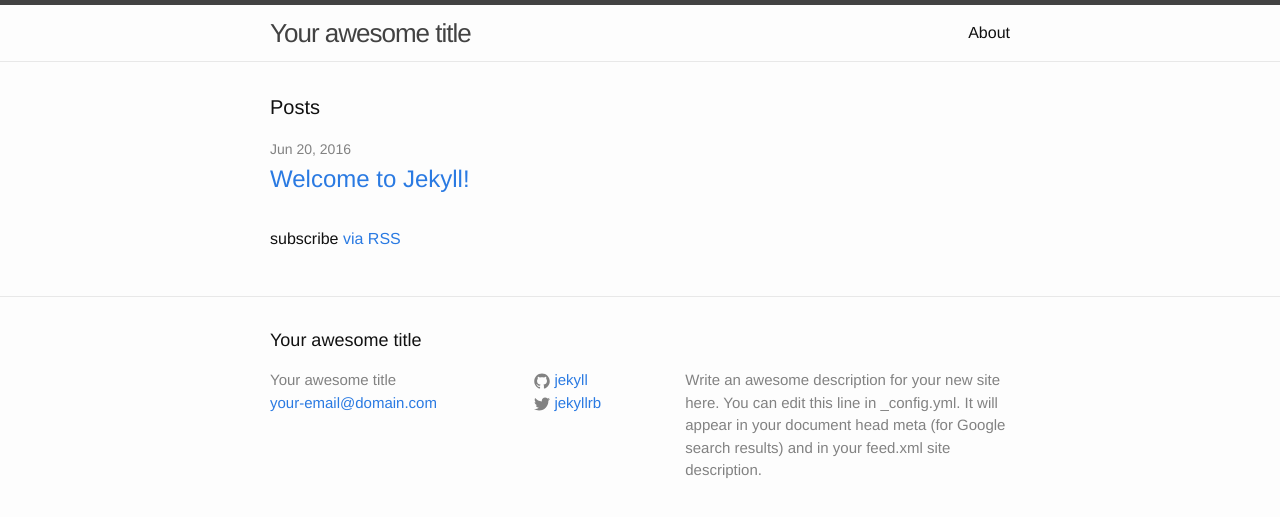
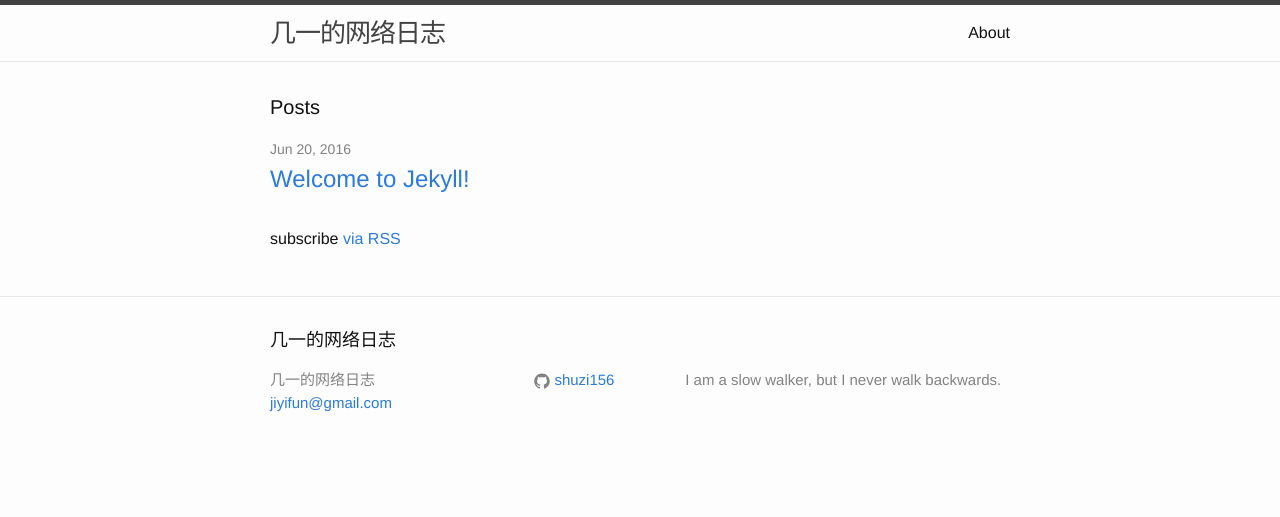
Before and after one commit to shuzi156/jiyiblogs, a Jekyll site: the page built from index.html, in a window 1280 px wide. Shown: the top 517 px of the page. Built offline with Jekyll 4.4.1, drawn with Linux system fonts in a browser that asks for light colours.

Commit message:
change config

```diff
--- a/_config.yml
+++ b/_config.yml
@@ -6,16 +6,13 @@
 # 'jekyll serve'. If you change this file, please restart the server process.
 
 # Site settings
-title: Your awesome title
-email: your-email@domain.com
+title: 几一的网络日志
+email: jiyifun@gmail.com
 description: > # this means to ignore newlines until "baseurl:"
-  Write an awesome description for your new site here. You can edit this
-  line in _config.yml. It will appear in your document head meta (for
-  Google search results) and in your feed.xml site description.
+  I am a slow walker, but I never walk backwards.
 baseurl: "/jiyiblogs" # the subpath of your site, e.g. /blog
-url: "http://yourdomain.com" # the base hostname & protocol for your site
-twitter_username: jekyllrb
-github_username:  jekyll
+url: "http://shuzi156.github.io" # the base hostname & protocol for your site
+github_username:  shuzi156
 
 # Build settings
 markdown: kramdown
```
Also changed, not shown: 2 other files.
